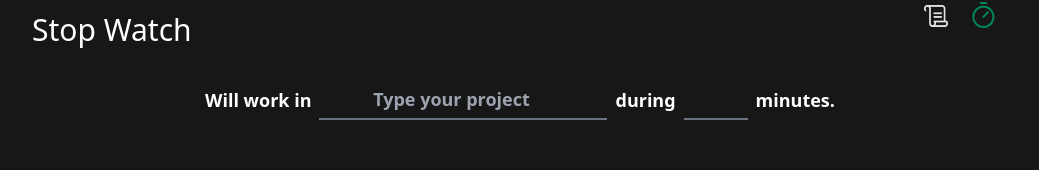
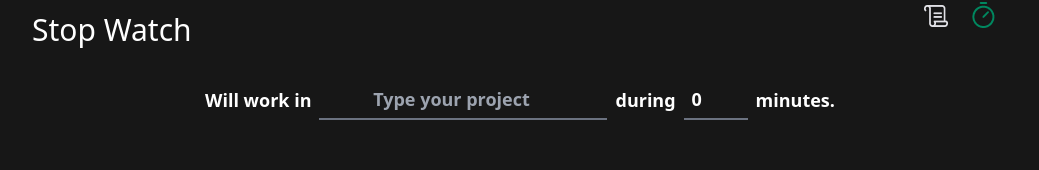
Before and after one commit to BmAlkes/metadaily, a Next.js app: page /watch in a window 1280 px wide. Shown: the part 184-354 px from the top of the page, without its empty margins (120-1159 px from the left). Built offline with nearby package versions, Linux system fonts and the light colour scheme; no server answers.

Commit message:
feat:add number counter

```diff
--- a/app/watch/page.tsx
+++ b/app/watch/page.tsx
@@ -4,7 +4,7 @@ import Link from "next/link";
 import { useForm } from "react-hook-form";
 import { zodResolver } from "@hookform/resolvers/zod";
 import * as zod from "zod";
-import React from "react";
+import React, { useState } from "react";
 
 const newCycleSchema = zod.object({
   task: zod.string().min(1, "Inform the task"),
@@ -19,14 +19,49 @@ interface NewCycleFormData {
   minutesAmount: number;
 }
 
+interface Cycle {
+  id: string;
+  cicle: string;
+  minutesAmount: number;
+  day: string;
+}
 const Watch = () => {
-  const { handleSubmit, register } = useForm<NewCycleFormData>({
+  const [cycle, setCycles] = useState<Cycle[]>([]);
+  const [activeCycleId, setActiveCycleId] = useState<string | null>(null);
+  const [amountSecondsPassed, setAmountSecondsPassed] = useState(0);
+
+  const { handleSubmit, register, reset } = useForm({
     resolver: zodResolver(newCycleSchema),
+    defaultValues: {
+      task: "",
+      minutesAmount: 0,
+    },
   });
 
   const handleCreateNewCycle = (data: NewCycleFormData) => {
-    console.log(data.task);
+    const date = new Date();
+    const id = String(new Date().getTime());
+    const newCycle: Cycle = {
+      id,
+      cicle: data.task,
+      minutesAmount: data.minutesAmount,
+      day: `${date.toLocaleDateString()}`,
+    };
+    setCycles((state) => [...state, newCycle]);
+    setActiveCycleId(id);
+    reset();
   };
+
+  const activeCycles = cycle.find((cycle) => cycle.id === activeCycleId);
+
+  const totalSeconds = activeCycles ? activeCycles.minutesAmount * 60 : 0;
+  const currentSeconds = activeCycles ? totalSeconds - amountSecondsPassed : 0;
+
+  const minutesAmount = Math.floor(currentSeconds / 60);
+  const secondsAmount = currentSeconds % 60;
+
+  const minutes = String(minutesAmount).padStart(2, "0");
+  const seconds = String(secondsAmount).padStart(2, "0");
 
   return (
     <main className="container max-w-[1024px] flex flex-col gap-8 px-6 pt-16 pb-8 mr-auto ml-auto ">
@@ -63,35 +98,37 @@ const Watch = () => {
               {...register("task")}
             />
             <datalist id="task-sugesstions">
-              <option value="Project 1" />
-              <option value="Project 3" />
-              <option value="Project banana" />
+              <option value="Study" />
+              <option value="Workout" />
+              <option value="Meditation" />
+              <option value="Morning Routine" />
             </datalist>
             <label htmlFor="minutesAmount">during</label>
             <input
               type="number"
               id="minutesAmount"
+              placeholder="00"
               max={90}
               step={5}
               min={5}
-              {...register("minutesAmount")}
+              {...register("minutesAmount", { valueAsNumber: true })}
               className=" bg-transparent w-16 border-b-[2px] border-gray-500 h-10 font-bold px-2 "
             />
             <span>minutes.</span>
           </div>
           <div className="w-full flex items-center justify-center lg:text-9xl text-5xl gap-3 ">
             <span className="bg-gray-500 text-neutral-950 p-4 rounded-xl">
-              0
+              {minutes[0]}
             </span>
             <span className="bg-gray-500 text-neutral-950  p-4 rounded-xl">
-              0
+              {minutes[1]}
             </span>
             <span className="text-green-500 ">:</span>
             <span className="bg-gray-500 text-neutral-950  p-4 rounded-xl">
-              0
+              {seconds[0]}
             </span>
             <span className="bg-gray-500 text-neutral-950 p-4 rounded-xl">
-              0
+              {seconds[1]}
             </span>
           </div>
           <button
```
